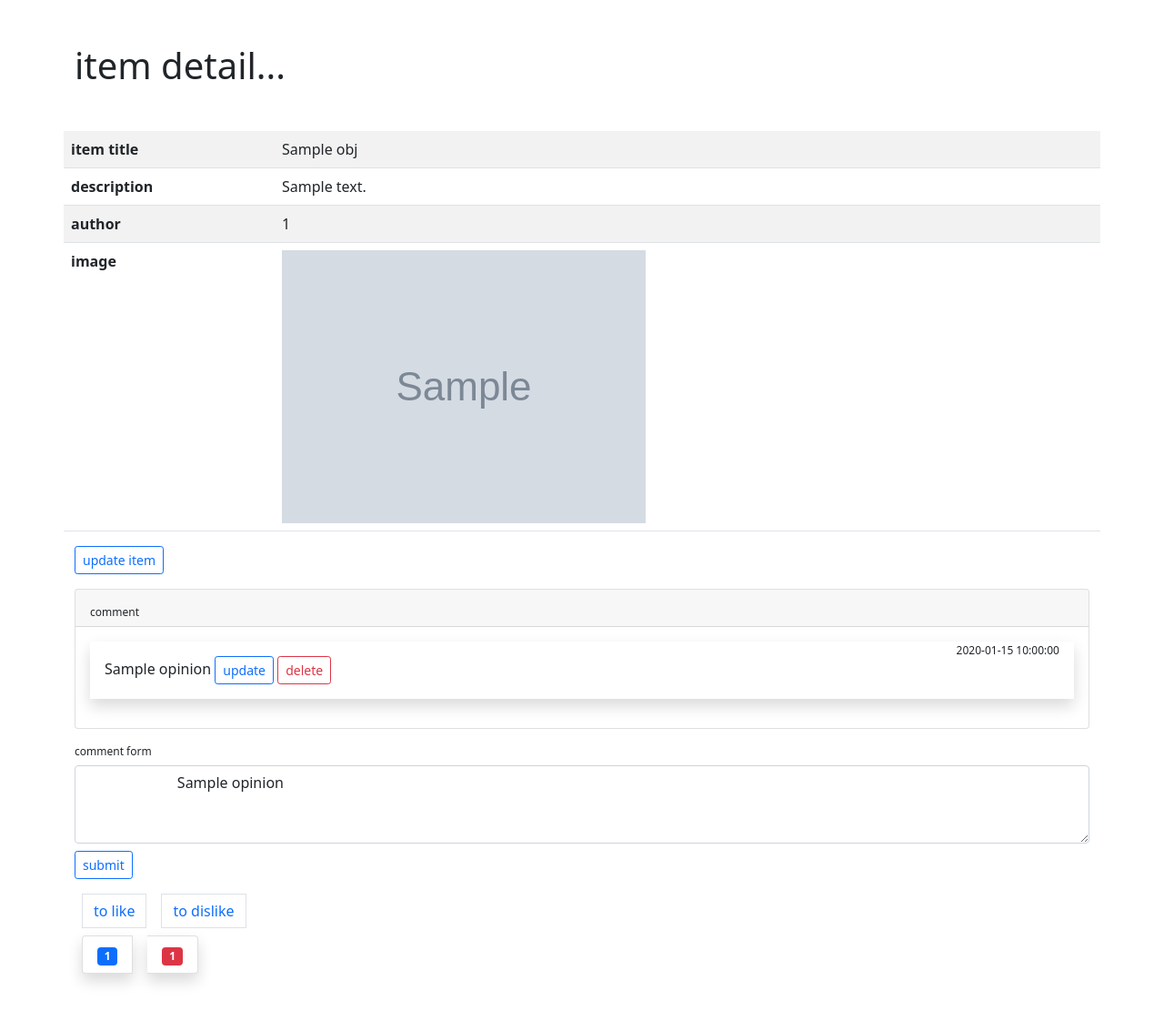
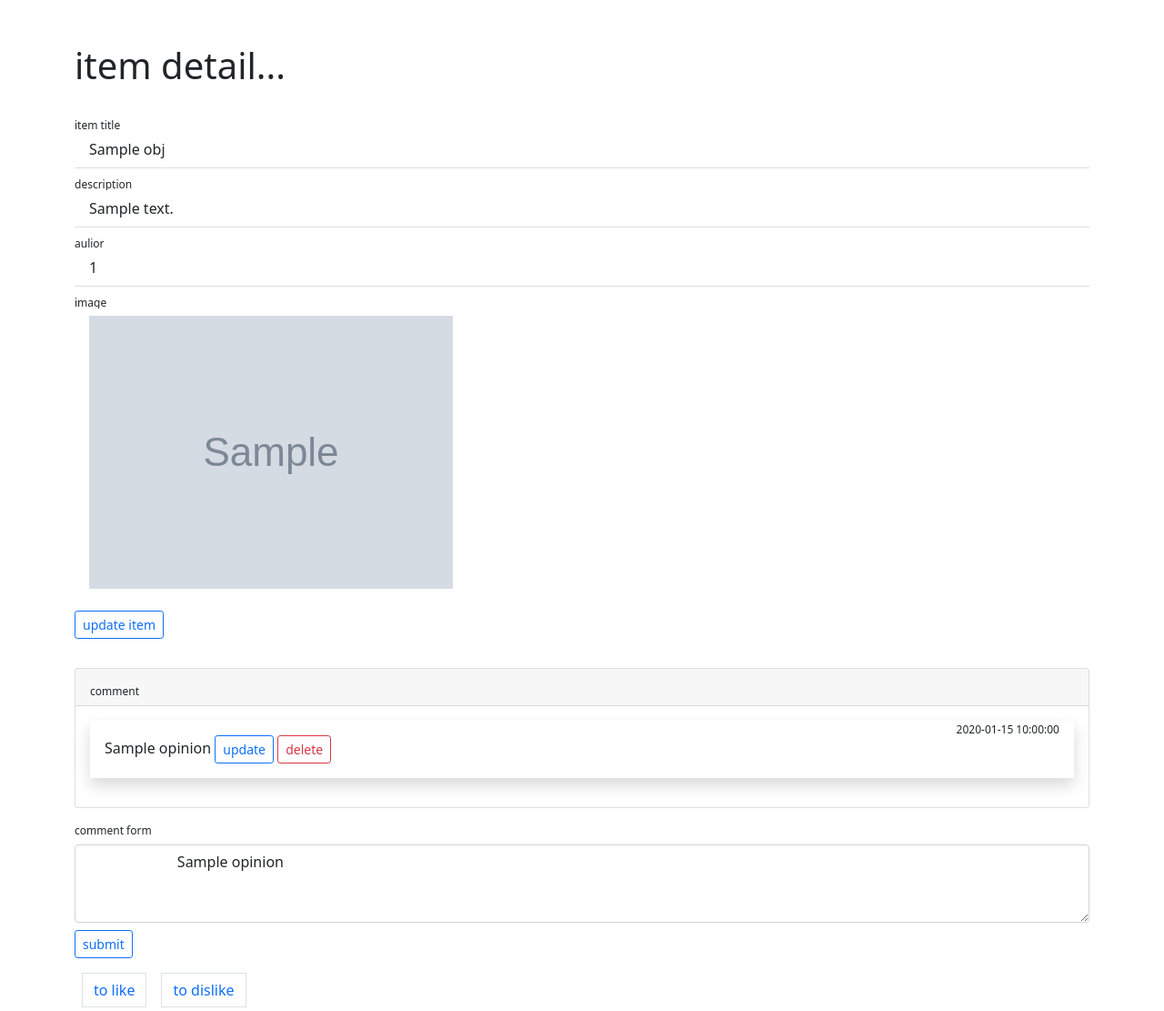
Before and after one commit to wnesbv/fastapi-web-html, a FastAPI app: template templates/item/detail.html in a window 1280 px wide. Shown: the part 56-1167 px from the top of the page at 91% size. Before the commit the page ends 1135 px from the top, so only its background shows below. Run offline with FastAPI, Linux system fonts and the light colour scheme; the template is opened without the code that fills it: most values are stand-ins (such as "Sample title", 1, 10 or a date in 2020); grey boxes marked "Sample" are stand-in pictures; parts of the project's set-up code (start-up, migrations or seed data) failed here and were passed over.

Commit message:
make it better

```diff
--- a/templates/item/detail.html
+++ b/templates/item/detail.html
@@ -7,32 +7,20 @@
     <h1 class="container display-6 my-5">item detail...</h1>
 
     <div class="container">
-        <div class="row">
-            <table class="table table-striped table-hover">
-                <tbody>
-                    <tr>
-                        <th scope="row">item title</th>
-                        <td colspan="2">{{ obj.title }}</td>
-                    </tr>
-                    <tr>
-                        <th scope="row">description</th>
-                        <td colspan="2">{{ obj.description | safe }}</td>
-                    </tr>
-                    <tr>
-                        <th scope="row">author</th>
-                        <td colspan="2">{{ obj.owner_item_id }}</td>
-                    </tr>
-                    <tr>
-                        <th scope="row">image</th>
-                        <td colspan="2">
-                            <img src="/static/images/{{ obj.image_url }}" />
-                        </td>
-                    </tr>
-                </tbody>
-            </table>
-        </div>
+        <ul class="list-group list-group-flush">
+            <sup>item title</sup>
+            <li class="list-group-item mb-4">{{ obj.title }}</li>
+            <sup>description</sup>
+            <li class="list-group-item mb-4">{{ obj.description | safe }}</li>
+            <sup>aulior</sup>
+            <li class="list-group-item mb-4">{{ obj.owner_item_id }}</li>
+            <sup>image</sup>
+            <li class="list-group-item">
+                <img src="/static/images/{{ obj.image_url }}" alt="img" />
+            </li>
+        </ul>
 
-        <a class="btn btn-outline-primary btn-sm" href="/update-item/{{ obj.id }}">
+        <a class="btn btn-outline-primary btn-sm my-3" href="/update-item/{{ obj.id }}">
             update item
         </a>
     </div>
@@ -67,7 +55,7 @@
 
     <div class="container">
 
-        <form method="POST">
+        <form meliod="POST">
             <div class="my-2">
                 <label for="exampleFormControlTextarea1" class="form-label">
                     <sub>comment form</sub>
--- a/templates/item/list.html
+++ b/templates/item/list.html
@@ -23,7 +23,7 @@
 
                             <div class="card-body">
                                 <p class="card-text">
-                                    {{ obj.description | truncate(200, False, '...', 0) | safe }}
+                                    {{ obj.description | striptags() | truncate(190, True, '...', 5) | safe }}
                                 </p>
                             </div>
 
```
